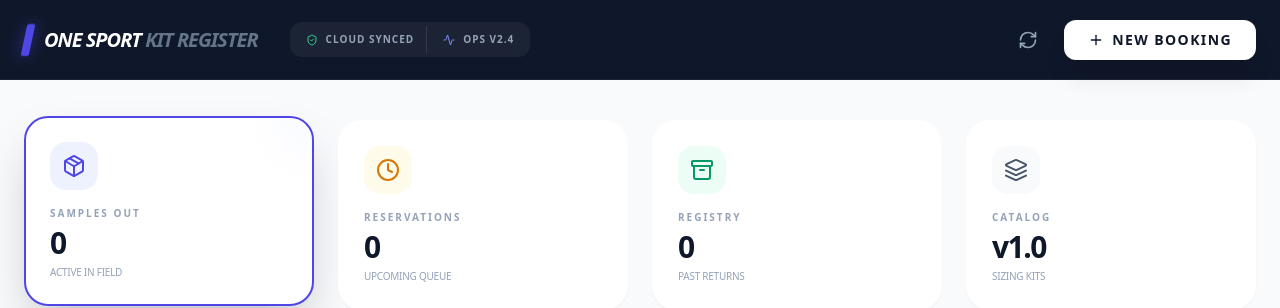
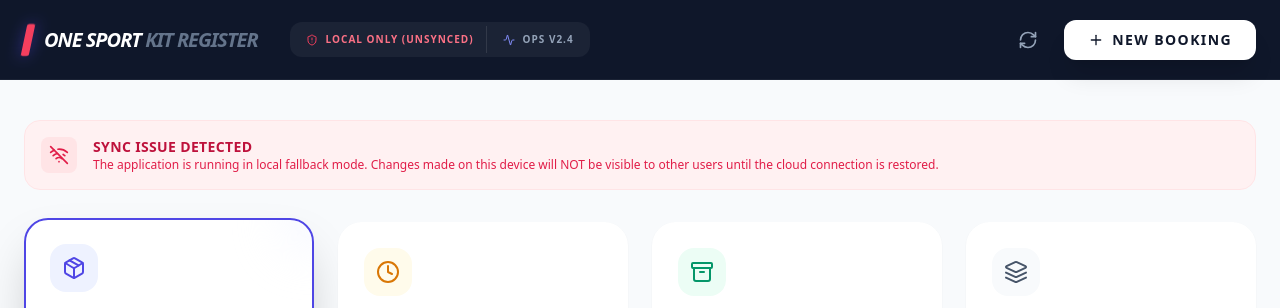
Before and after one commit to onesportapparel/one-sport-sample-register, a React (Vite) app: page / in a window 1280 px wide. Shown: the top 308 px of the page. Built offline with nearby package versions, Linux system fonts and the light colour scheme; no server answers.

Commit message:
Add files via upload

```diff
--- a/App.tsx
+++ b/App.tsx
@@ -1,6 +1,6 @@
 
 import React, { useState, useEffect } from 'react';
-import { getBookings, updateBookingStatus } from './services/storage';
+import { getBookings, updateBookingStatus, getStorageStatus } from './services/storage';
 import { Booking } from './types';
 import { NewBookingForm } from './components/NewBookingForm';
 import { BookingList } from './components/BookingList';
@@ -8,16 +8,16 @@ import { InventoryManager } from './components/InventoryManager';
 import { initEmailService, sendEmailNotification } from './services/email';
 import { printBooking } from './services/print';
 import {
-  LayoutDashboard,
   Plus,
-  History,
   Package,
   RefreshCw,
   ShieldCheck,
+  ShieldAlert,
   Clock,
   Archive,
   Layers,
-  Activity
+  Activity,
+  WifiOff
 } from 'lucide-react';
 
 type View = 'DASHBOARD' | 'NEW_BOOKING';
@@ -28,6 +28,7 @@ const App: React.FC = () => {
   const [activeTab, setActiveTab] = useState<Tab>('SAMPLES_OUT');
   const [bookings, setBookings] = useState<Booking[]>([]);
   const [isLoading, setIsLoading] = useState(true);
+  const [isCloudConnected, setIsCloudConnected] = useState(true);
   const [lastUpdated, setLastUpdated] = useState(Date.now());
 
   useEffect(() => {
@@ -36,9 +37,11 @@ const App: React.FC = () => {
       try {
         const data = await getBookings();
         setBookings(data);
+        setIsCloudConnected(getStorageStatus());
         initEmailService();
       } catch (error) {
         console.error("Failed to load bookings", error);
+        setIsCloudConnected(false);
       } finally {
         setIsLoading(false);
       }
@@ -92,17 +95,24 @@ const App: React.FC = () => {
       <header className="bg-slate-900 text-white sticky top-0 z-50 px-6 h-20 flex items-center justify-between border-b border-white/5 backdrop-blur-md">
         <div className="flex items-center gap-8">
           <div className="flex items-center gap-3 cursor-pointer group" onClick={() => setView('DASHBOARD')}>
-            <div className="w-2 h-8 bg-indigo-600 rounded-sm -skew-x-12 group-hover:bg-indigo-500 transition-colors shadow-[0_0_15px_rgba(79,70,229,0.5)]"></div>
+            <div className={`w-2 h-8 rounded-sm -skew-x-12 transition-colors shadow-[0_0_15px_rgba(79,70,229,0.5)] ${isCloudConnected ? 'bg-indigo-600 group-hover:bg-indigo-500' : 'bg-rose-500 group-hover:bg-rose-400'}`}></div>
             <h1 className="text-xl font-black tracking-tighter uppercase italic">
               One Sport <span className="text-slate-500">Kit Register</span>
             </h1>
           </div>
 
           <nav className="hidden lg:flex items-center gap-1 bg-white/5 p-1 rounded-xl">
-             <div className="px-3 py-1.5 flex items-center gap-2 text-[10px] font-bold text-slate-400 uppercase tracking-widest border-r border-white/10">
-                <ShieldCheck className="w-3 h-3 text-emerald-400" />
-                Cloud Synced
-             </div>
+             {isCloudConnected ? (
+               <div className="px-3 py-1.5 flex items-center gap-2 text-[10px] font-bold text-slate-400 uppercase tracking-widest border-r border-white/10">
+                  <ShieldCheck className="w-3 h-3 text-emerald-400" />
+                  Cloud Synced
+               </div>
+             ) : (
+               <div className="px-3 py-1.5 flex items-center gap-2 text-[10px] font-bold text-slate-400 uppercase tracking-widest border-r border-white/10" title="Data is saving to this browser only">
+                  <ShieldAlert className="w-3 h-3 text-rose-500" />
+                  <span className="text-rose-400">Local Only (Unsynced)</span>
+               </div>
+             )}
              <div className="px-3 py-1.5 flex items-center gap-2 text-[10px] font-bold text-slate-400 uppercase tracking-widest">
                 <Activity className="w-3 h-3 text-indigo-400" />
                 Ops v2.4
@@ -132,6 +142,18 @@ const App: React.FC = () => {
       </header>
 
       <main className="max-w-7xl mx-auto px-6 py-10">
+        {!isCloudConnected && (
+          <div className="bg-rose-50 border border-rose-100 p-4 rounded-2xl mb-8 flex items-center gap-4 animate-in fade-in slide-in-from-top-2">
+             <div className="bg-rose-100 p-2 rounded-lg text-rose-600">
+               <WifiOff className="w-5 h-5" />
+             </div>
+             <div>
+               <h4 className="text-sm font-black text-rose-700 uppercase tracking-wide">Sync Issue Detected</h4>
+               <p className="text-xs text-rose-600 font-medium">The application is running in local fallback mode. Changes made on this device will NOT be visible to other users until the cloud connection is restored.</p>
+             </div>
+          </div>
+        )}
+
         {view === 'NEW_BOOKING' ? (
           <div className="animate-in fade-in slide-in-from-bottom-4 duration-500">
             <NewBookingForm
```
